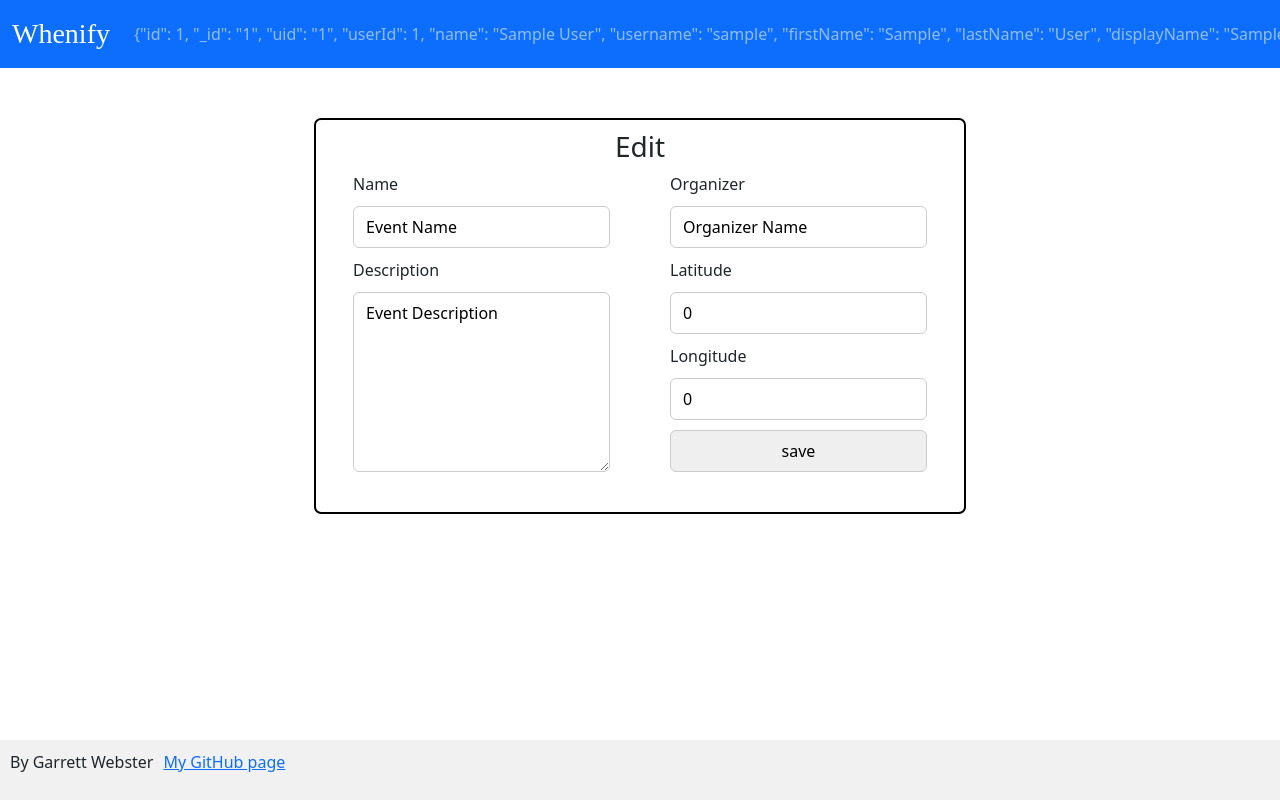
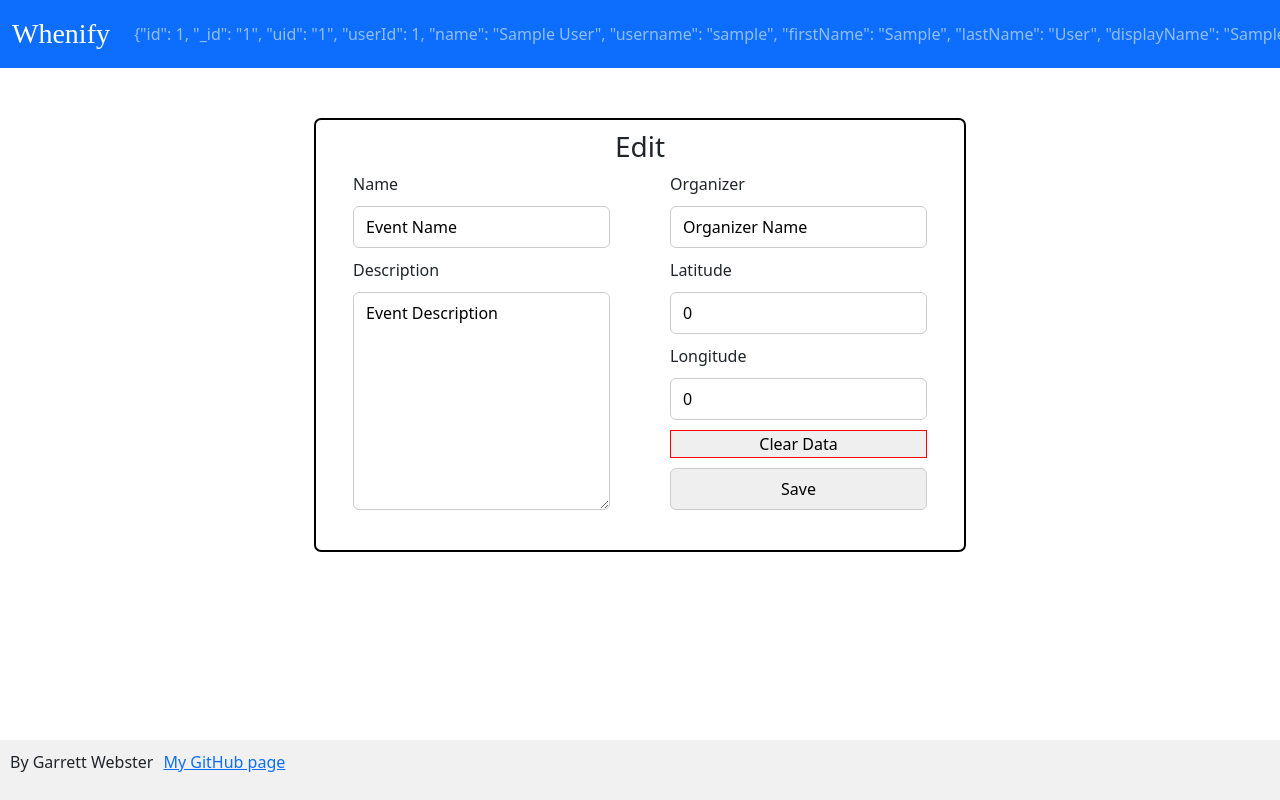
Before and after one commit to garrett-webster/startup, a React (Vite) app: page /edit in a window 1280 px wide. Shown: the top 800 px of the page. Built offline with nearby package versions, Linux system fonts and the light colour scheme; sample sign-in values are in the browser's storage; a web font is replaced by a local one.

Commit message:
Add a clear data button on the edit page.

```diff
--- a/service.js
+++ b/service.js
@@ -102,3 +102,12 @@ export function determineWeather(dateTime) {
         return "sunIcon.png"
     }
 }
+
+export function clearMemory() {
+    timeBoxes = [];
+    users = [];
+    notifyUsers();
+    notifyTimeBox();
+    timeBoxListeners = [];
+    usersListeners = [];
+}
--- a/src/app.jsx
+++ b/src/app.jsx
@@ -80,7 +80,7 @@ export default function App() {
                 <main className="content">
                     <Routes>
                         <Route path="/" element={currentUser ? <Whenify eventInfo={eventInfo} currentUser={currentUser}/> : <Navigate to="/login" replace />}/>
-                        <Route path='/edit' element={currentUser ? <Edit eventInfo = {eventInfo} setEventInfo = {setEventInfo}/> : <Navigate to="/login" replace />} />
+                        <Route path='/edit' element={currentUser ? <Edit eventInfo = {eventInfo} setEventInfo = {setEventInfo} setCurrentUser={setCurrentUser}/> : <Navigate to="/login" replace />} />
                         <Route path='/login' element={!currentUser ? <Login setCurrentUser = { setCurrentUser } /> : <Navigate to="/" replace />} />
                         <Route path='/register' element={!currentUser ? <Register setCurrentUser = { setCurrentUser } /> : <Navigate to="/" replace />} />
                         <Route path='*' element={<NotFound />} />
--- a/src/edit/edit.css
+++ b/src/edit/edit.css
@@ -70,3 +70,7 @@ footer {
     border: 1px solid #ccc;
     padding: 0.5rem 0.75rem;
 }
+
+#clearButton {
+    border: solid red 1px;
+}
--- a/src/edit/edit.jsx
+++ b/src/edit/edit.jsx
@@ -1,7 +1,10 @@
 import React, {useState} from 'react';
 import './edit.css';
+import {useNavigate} from "react-router-dom";
+import {clearMemory} from "../../service";
 
-export function Edit({eventInfo, setEventInfo}) {
+export function Edit({eventInfo, setEventInfo, setCurrentUser}) {
+    const navigate = useNavigate();
     const [name, setName] = useState(eventInfo.name);
     const [organizer, setOrganizer] = useState(eventInfo.organizer);
     const [description, setDescription] = useState(eventInfo.description);
@@ -75,7 +78,19 @@ export function Edit({eventInfo, setEventInfo}) {
                                     value={longitude}
                                     onChange={(e) => setLongitude(e.target.value === "" ? "" : Number(e.target.value))}
                                 />
-                            <input type="submit" value="save"/>
+                            <button
+                                type="button"
+                                id = "clearButton"
+                                onClick={() => {
+                                    clearMemory();
+                                    localStorage.clear();
+                                    setCurrentUser("");
+                                    navigate("/login");
+                                }}
+                            >
+                                Clear Data
+                            </button>
+                            <input type="submit" value="Save"/>
                         </div>
                     </div>
                 </form>
```
